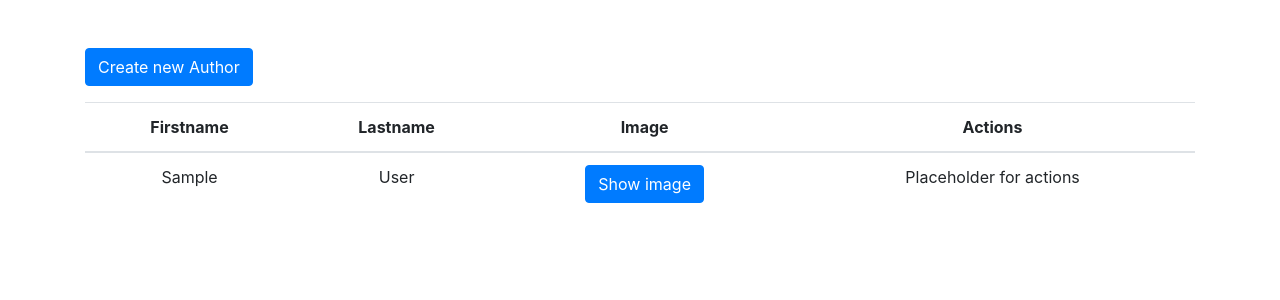
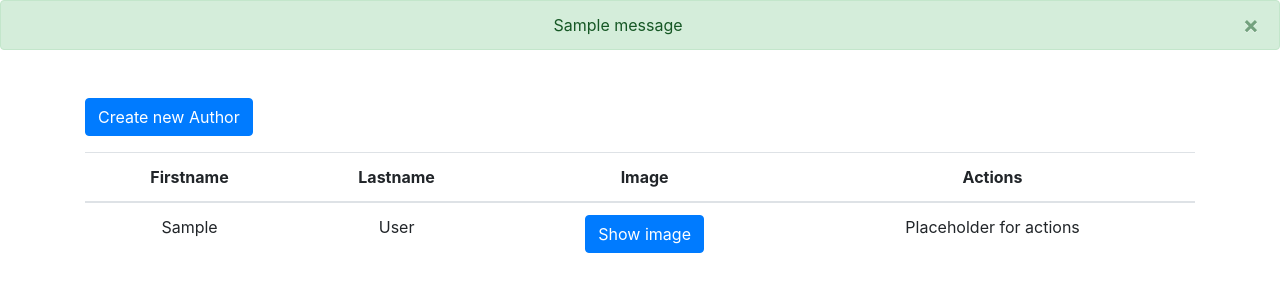
Before and after one commit to mschori/m133_book_system, a Django app: page /book_manager/authors in a window 1280 px wide. Shown: the part 56-356 px from the top of the page. Run offline with Django 3.2, Linux system fonts and the light colour scheme; tables that the repository leaves empty hold one stand-in row (values such as "Sample post"); grey boxes marked "Sample" are stand-in pictures; one stand-in notice (Sample message) is shown; some libraries are stand-ins or nearby versions.

Commit message:
new changes

```diff
--- a/templates/base.html
+++ b/templates/base.html
@@ -48,6 +48,20 @@
     </div>
 </nav>
 
+<!-- Container for django-messages -->
+{% if messages %}
+    {% for message in messages %}
+        <div class="alert alert-{% ifequal message.tags 'error' %}danger{% else %}{{ message.tags }}{% endifequal %}
+                alert-dismissible fade show text-center"
+             role="alert">
+            {{ message }}
+            <button type="button" class="close" data-dismiss="alert" aria-label="Close">
+                <span aria-hidden="true">&times;</span>
+            </button>
+        </div>
+    {% endfor %}
+{% endif %}
+
 <!-- Container für Block -->
 <div class="container mt-5">
     {% block content %}
--- a/templates/book_manager/show_authors.html
+++ b/templates/book_manager/show_authors.html
@@ -28,15 +28,16 @@
                         <span aria-hidden="true">&times;</span>
                     </button>
                 </div>
-                <div class="modal-body">
-                    <form method="post" enctype="multipart/form-data">
+                <form method="post" enctype="multipart/form-data">
+                    {% csrf_token %}
+                    <div class="modal-body">
                         {{ form.as_p }}
-                    </form>
-                </div>
-                <div class="modal-footer">
-                    <button type="button" class="btn btn-secondary" data-dismiss="modal">Close</button>
-                    <button type="button" class="btn btn-success">Create Author</button>
-                </div>
+                    </div>
+                    <div class="modal-footer">
+                        <button type="button" class="btn btn-secondary" data-dismiss="modal">Close</button>
+                        <button type="submit" class="btn btn-success">Create Author</button>
+                    </div>
+                </form>
             </div>
         </div>
     </div>
```
Also changed, not shown: media/authors/tf-small-190.png (added).
